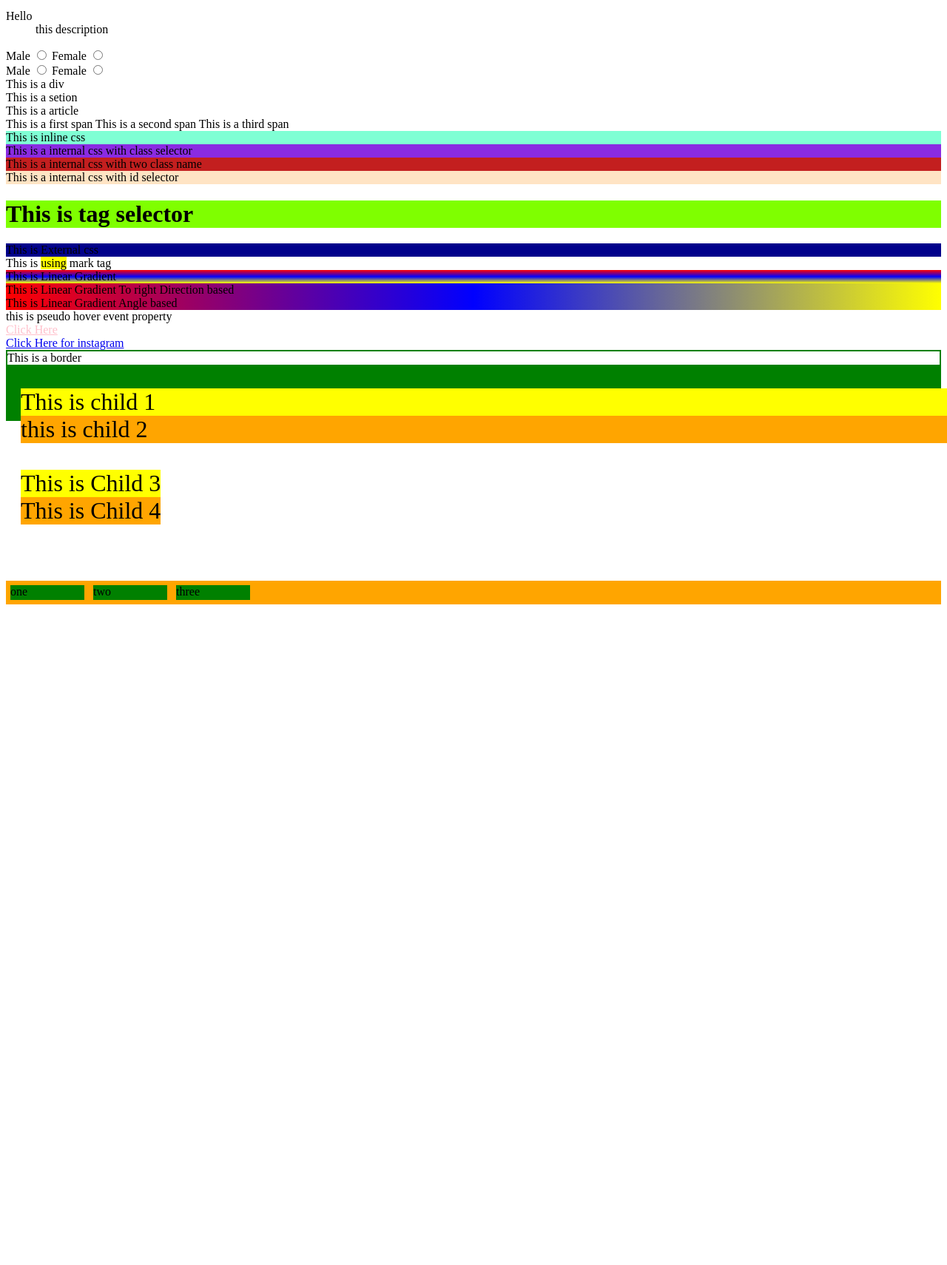
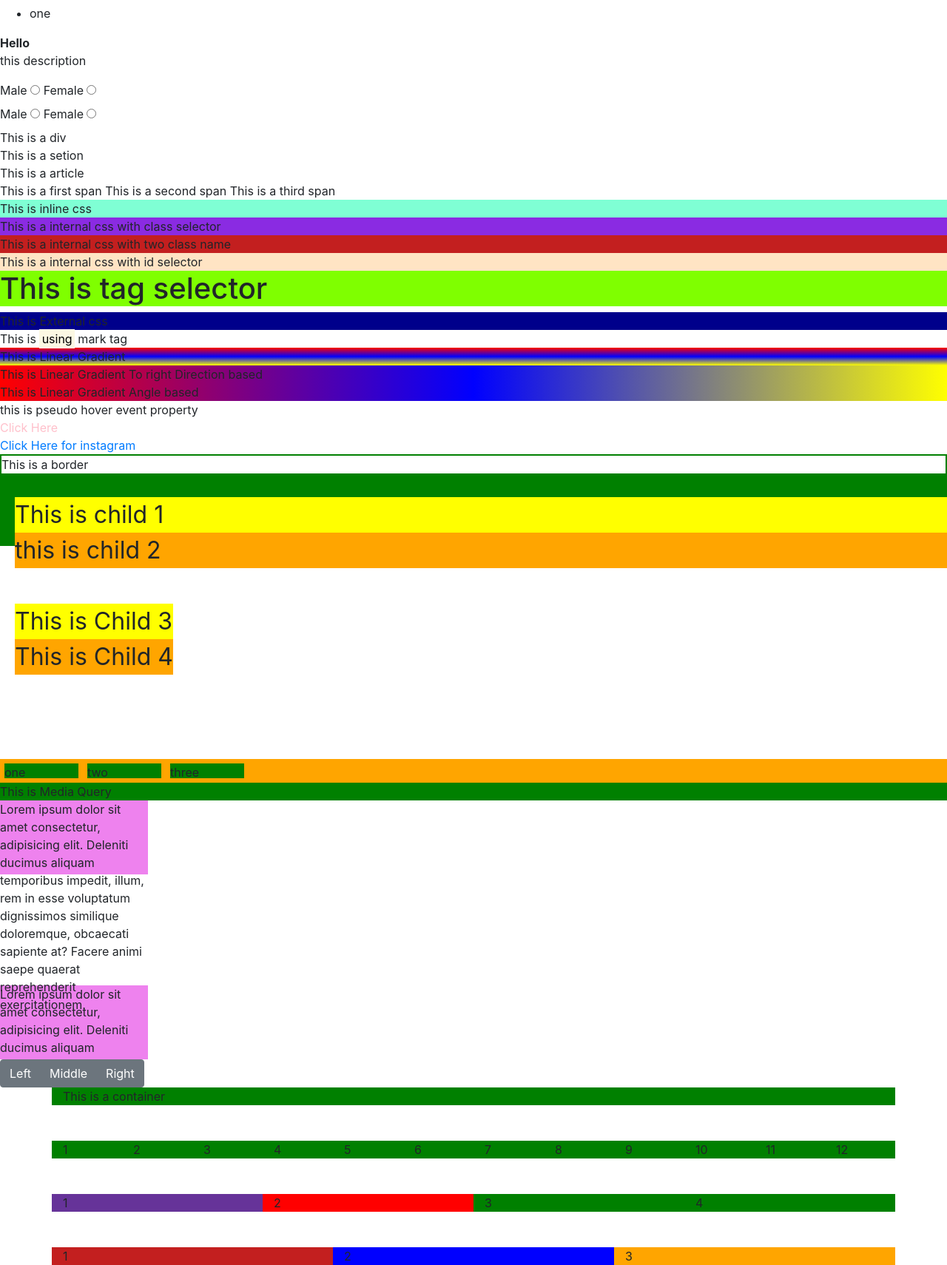
Before and after one commit to Godwin0397/git-learning, a plain HTML site: page index.html in a window 1280 px wide. Shown: the part 570-2280 px from the top of the page at 74% size. Before the commit the page ends 1395 px from the top, so only its background shows below. Drawn offline with nearby package versions, Linux system fonts and the light colour scheme; no server answers.

Commit message:
bootstrap content added

```diff
--- a/index.css
+++ b/index.css
@@ -1,3 +1,18 @@
 .extenalCSS{
     background-color: darkblue;
 }
+.container{
+    background-color: green;
+}
+
+.main1{
+    background-color: red;
+}
+
+.main2{
+    background-color: blue;
+}
+
+.main3{
+    background-color: orange;
+}
--- a/index.html
+++ b/index.html
@@ -5,6 +5,7 @@
     <meta name="viewport" content="width=device-width, initial-scale=1.0">
     <title>Document</title>
     <link rel="stylesheet" href="index.css">
+    <link rel="stylesheet" href="https://cdn.jsdelivr.net/npm/bootstrap@4.6.2/dist/css/bootstrap.min.css" integrity="sha384-xOolHFLEh07PJGoPkLv1IbcEPTNtaed2xpHsD9ESMhqIYd0nLMwNLD69Npy4HI+N" crossorigin="anonymous">
     <style>
         .main{
             background-color: blueviolet;
@@ -94,6 +95,32 @@
             width: 100px;
             height: 20px;
             margin: 6px;
+        }
+
+        @media screen and (min-width: 300px) {
+            .mediaQueryMinWidht{
+                background-color: green;
+            }
+        }
+
+        @media screen and (max-width: 290px) {
+            .mediaQueryMaxWidht{
+                background-color: red;
+            }
+        }
+
+        .overFlowProperty{
+            background-color: violet;
+            width: 200px;
+            height: 100px;
+        }
+
+        .overFlowProperty1{
+            background-color: violet;
+            width: 200px;
+            height: 100px;
+            overflow: scroll;
+            margin-top: 150px;
         }
 
     </style>
@@ -200,5 +227,64 @@
         <div>three</div>
     </div>
 
+    <div class="mediaQueryMaxWidht mediaQueryMinWidht">
+        This is Media Query
+    </div>
+
+    <div class="overFlowProperty">
+        Lorem ipsum dolor sit amet consectetur, adipisicing elit. Deleniti ducimus aliquam temporibus impedit, illum, rem in esse voluptatum dignissimos similique doloremque, obcaecati sapiente at? Facere animi saepe quaerat reprehenderit exercitationem.
+    </div>
+
+    <div class="overFlowProperty1">
+        Lorem ipsum dolor sit amet consectetur, adipisicing elit. Deleniti ducimus aliquam temporibus impedit, illum, rem in esse voluptatum dignissimos similique doloremque, obcaecati sapiente at? Facere animi saepe quaerat reprehenderit exercitationem.
+    </div>
+
+    <div class="btn-group" role="group" aria-label="Basic example">
+        <button type="button" class="btn btn-secondary">Left</button>
+        <button type="button" class="btn btn-secondary">Middle</button>
+        <button type="button" class="btn btn-secondary">Right</button>
+    </div>
+
+    <div class="container">This is a container</div><br><br>
+
+    <div class="container">
+        <div class="row">
+            <div class="col-1">1</div>
+            <div class="col-1">2</div>
+            <div class="col-1">3</div>
+            <div class="col-1">4</div>
+            <div class="col-1">5</div>
+            <div class="col-1">6</div>
+            <div class="col-1">7</div>
+            <div class="col-1">8</div>
+            <div class="col-1">9</div>
+            <div class="col-1">10</div>
+            <div class="col-1">11</div>
+            <div class="col-1">12</div>
+        </div>
+    </div>
+    <br><br>
+
+    <div class="container">
+        <div class="row">
+            <div class="col-3" style="background-color: rebeccapurple;">1</div>
+            <div class="col-3" style="background-color: red;">2</div>
+            <div class="col-3">3</div>
+            <div class="col-3">4</div>
+        </div>
+    </div>
+
+    <br><br>
+
+    <div class="container">
+        <div class="row">
+            <div class="col-md-4 main1">1</div>
+            <div class="col-md-4 main2">2</div>
+            <div class="col-md-4 main3">3</div>
+        </div>
+    </div>
+
+
+
 </body>
 </html>
--- a/script.js
+++ b/script.js
@@ -177,3 +177,10 @@ request.onload = ()=>{
   let totalPopulation = response1.reduce((acc,cv)=>acc+cv.population,0)
   console.log(totalPopulation)
 }
+
+let missingValArr = [1,2,3,5]
+for (let x in missingValArr){
+  if (!missingValArr.includes(missingValArr[x]+1) && (missingValArr[x]+1 <= missingValArr[missingValArr.length-1])){
+      console.log(`Missing Value is ${missingValArr[x]+1}`)
+  }
+}
```
